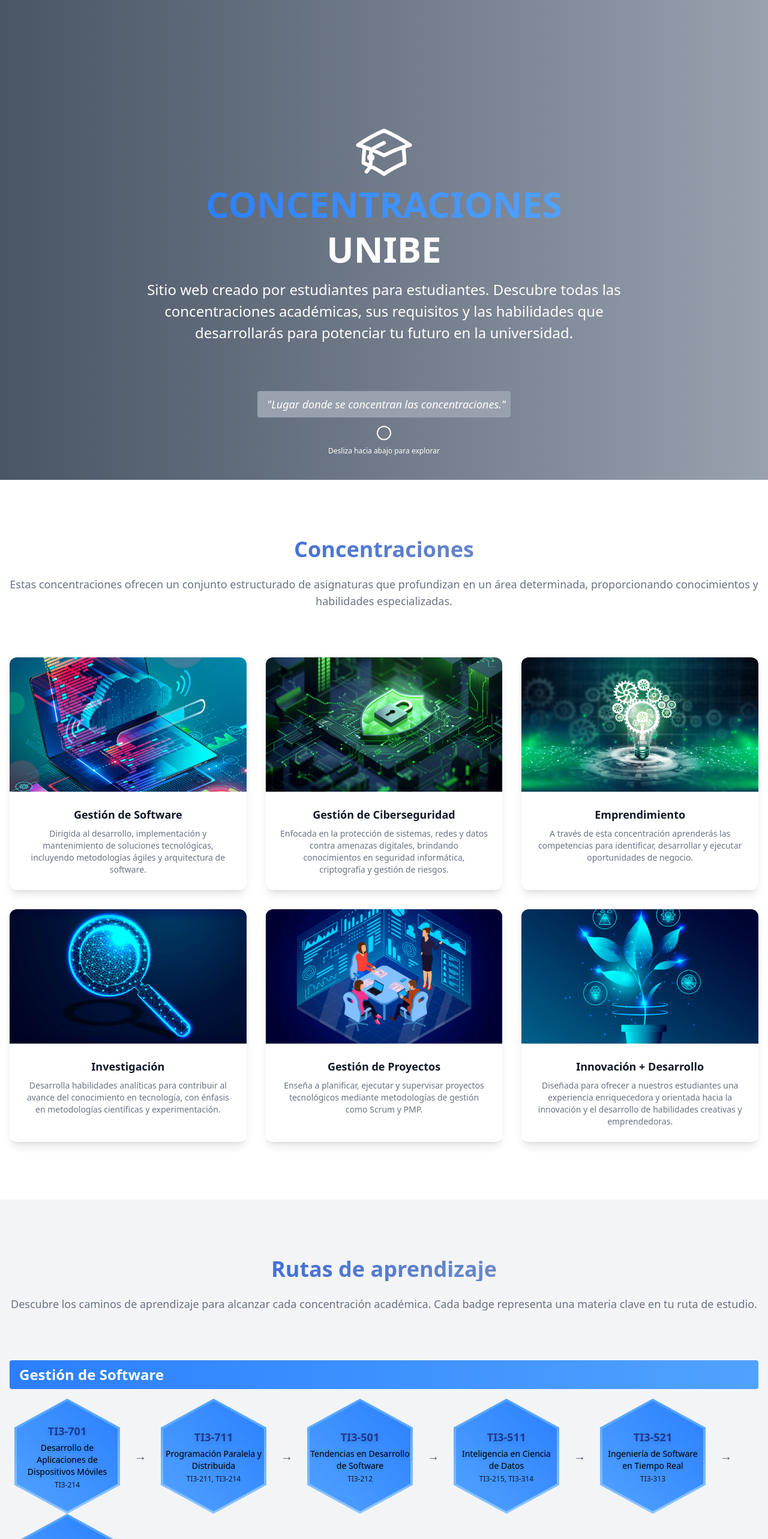
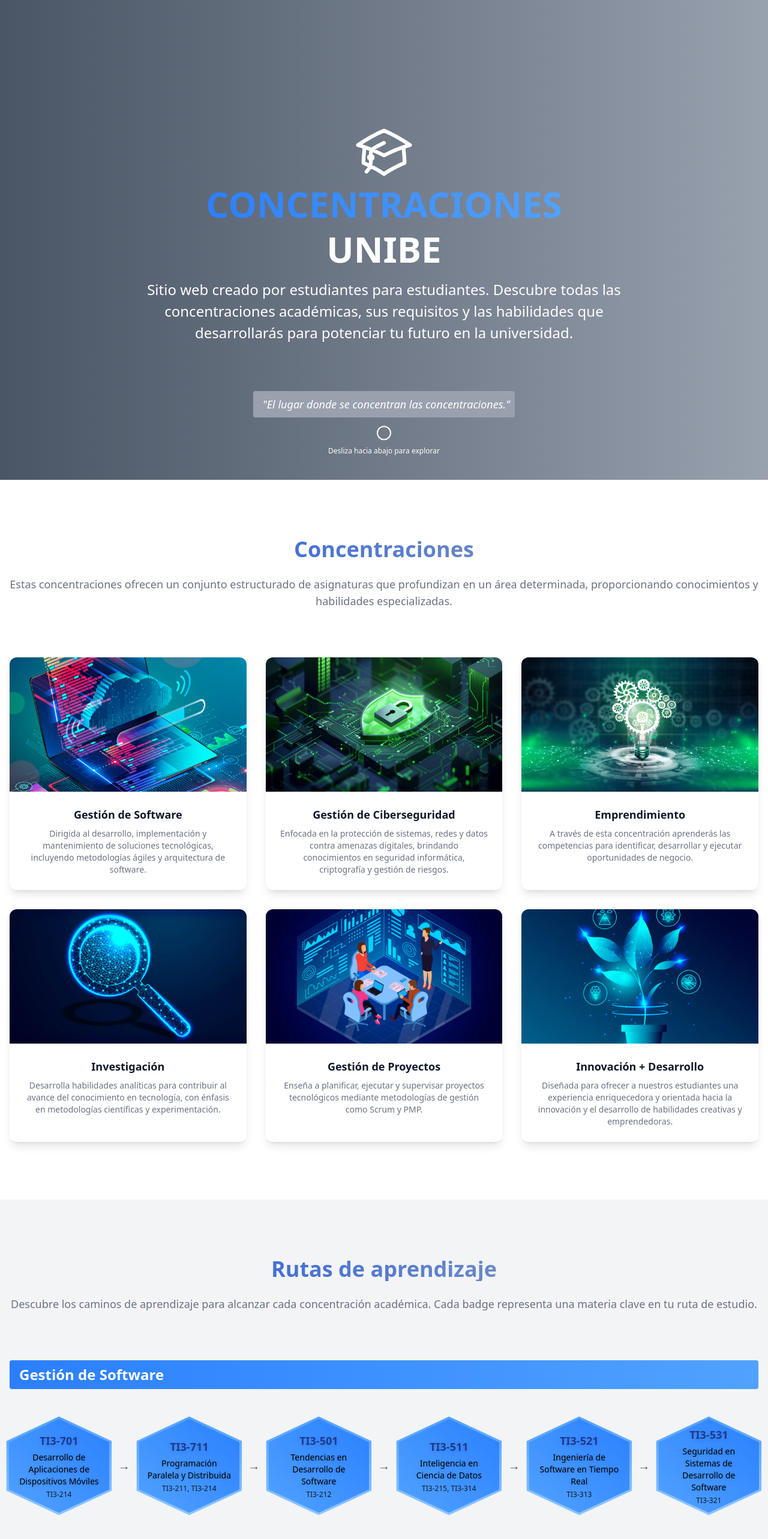
Before and after one commit to Hector-hub/concentration-pathways, a React (Vite) app: page / in a window 1280 px wide. Shown: the top 2566 px of the page at 60% size. Built offline with nearby package versions, Linux system fonts and the light colour scheme.

Commit message:
add horizontal scroll to pathways

```diff
--- a/src/components/Hero/index.tsx
+++ b/src/components/Hero/index.tsx
@@ -44,7 +44,7 @@
       >
         <div className="bg-gray-400 items-center mb-4 rounded ">
           <div className="italic text-white p-2   text-lg pl-4">
-            "Lugar donde se concentran las concentraciones."
+            "El lugar donde se concentran las concentraciones."
           </div>
         </div>
         <div className="w-6 h-6 border-2 border-white-500 rounded-full  animate-bounce"></div>
--- a/src/components/LearningPath/index.tsx
+++ b/src/components/LearningPath/index.tsx
@@ -201,8 +201,8 @@
             >
               <h2 className="text-2xl font-bold text-white ">{path.title}</h2>
             </div>
-
-            <div className="flex flex-wrap gap-4 items-center">
+            <div className="sm:overflow-visible py-4 overflow-x-auto overflow-y-hidden scrollbar-hide">
+              <div className=" sm:flex  inline-flex gap-4 items-center ">
                 {path.subjects.map((subject, idx) => (
                   <React.Fragment key={idx}>
                     <Badge
@@ -221,6 +221,7 @@
                 ))}
               </div>
             </div>
+          </div>
         ))}
       </div>
     </section>
```
Lines whose indentation alone changed are shown as unchanged.
